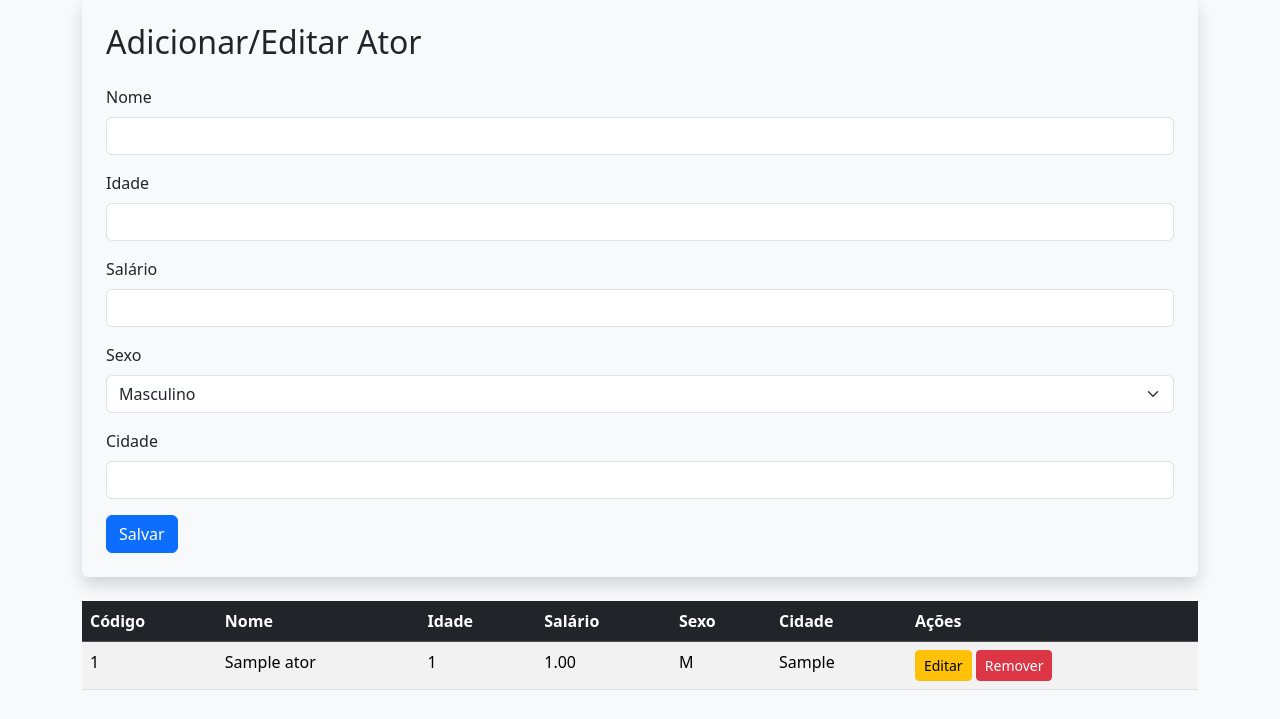
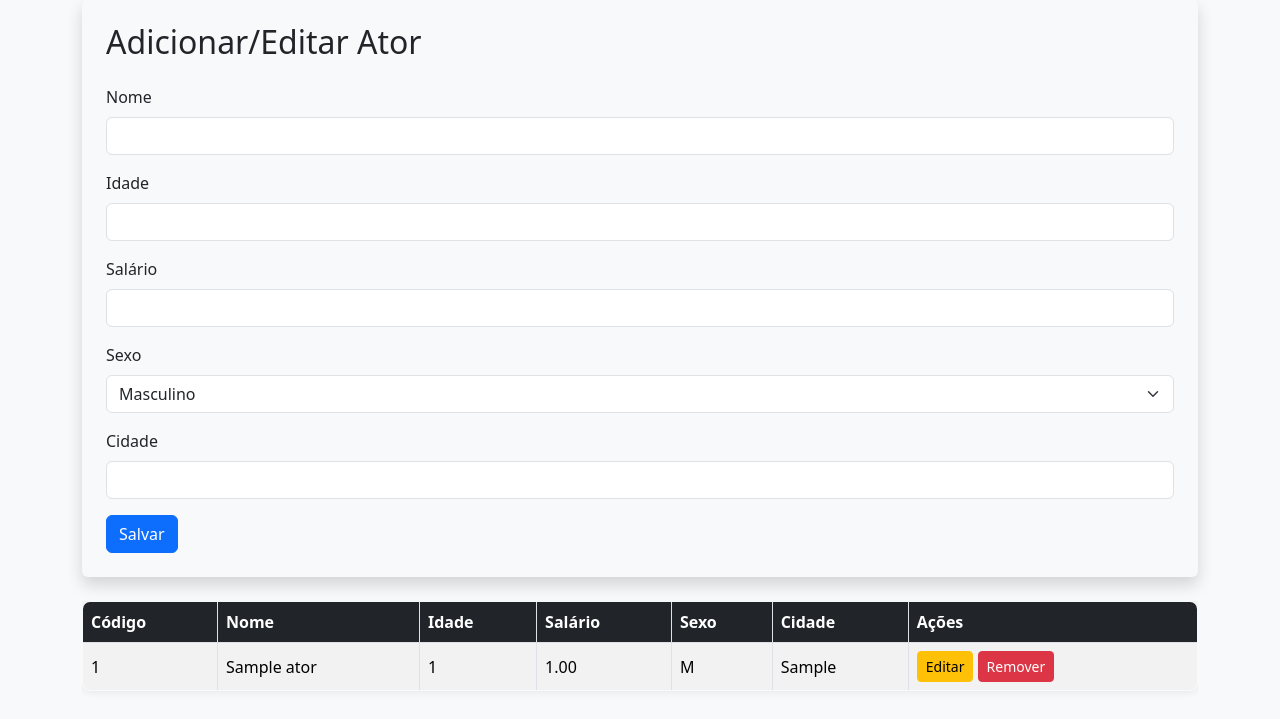
Before and after one commit to JulioCesarCandidoMarquezin/prova-servidor, a PHP site: page / in a window 1280 px wide. Shown: the part 81-800 px from the top of the page. Run offline with PHP 8.4, Linux system fonts and the light colour scheme; tables that the repository leaves empty hold one stand-in row (values such as "Sample post"); data that the repository does not hold is empty.

Commit message:
Sombras, bordas, estilos incrementados à tabela

```diff
--- a/components/table.php
+++ b/components/table.php
@@ -1,5 +1,5 @@
 <div class="table-responsive mt-4">
-    <table class="table table-striped table-hover">
+    <table class="table table-bordered table-hover table-striped">
         <thead class="table-dark">
             <tr>
                 <th>Código</th>
@@ -22,3 +22,31 @@
         </tbody>
     </table>
 </div>
+
+<style>
+    .table {
+        border-radius: 0.5rem;
+        overflow: hidden;
+        box-shadow: 0 0 10px rgba(0, 0, 0, 0.1);
+    }
+
+    .table th, .table td {
+        vertical-align: middle;
+    }
+
+    .table-hover tbody tr:hover {
+        background-color: #f1f1f1;
+    }
+
+    .table-striped tbody tr:nth-of-type(odd) {
+        background-color: #f9f9f9;
+    }
+
+    .table-bordered {
+        border: 1px solid #dee2e6;
+    }
+
+    .table-bordered th, .table-bordered td {
+        border: 1px solid #dee2e6;
+    }
+</style>
```
